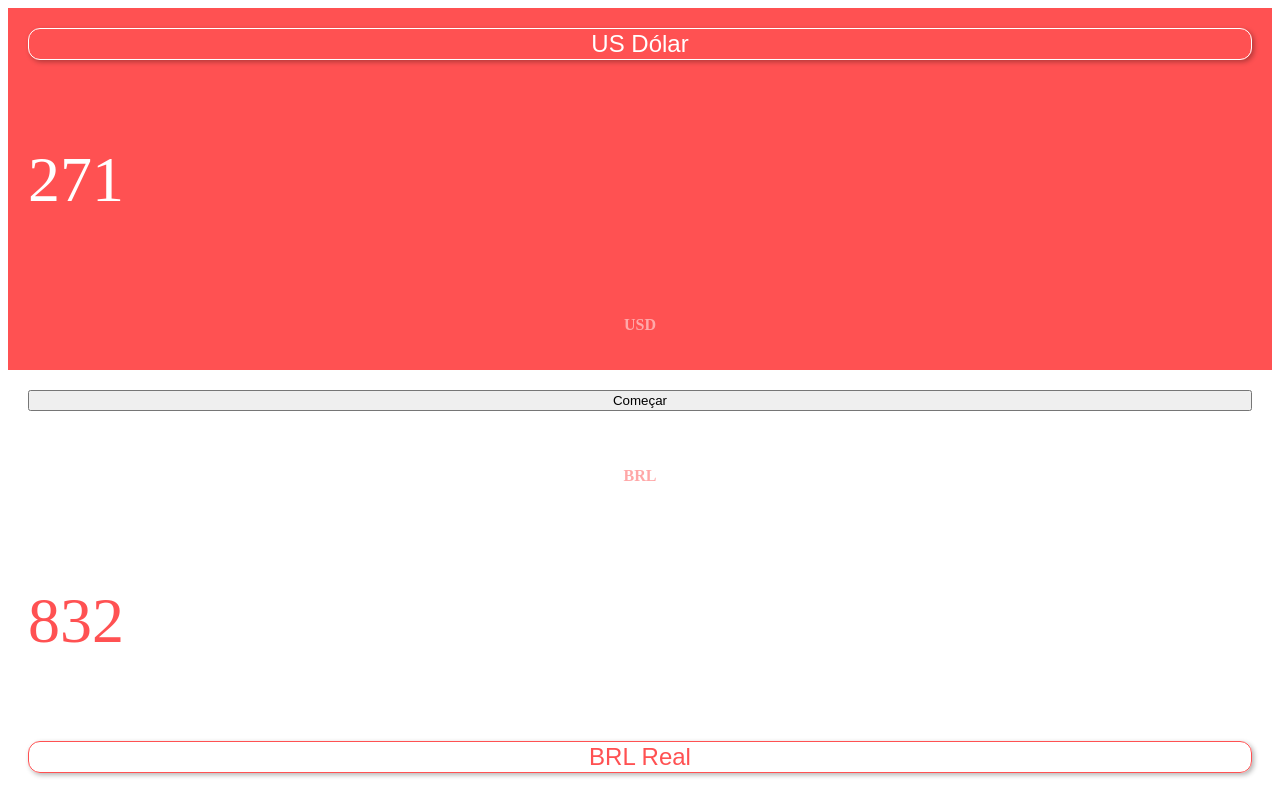
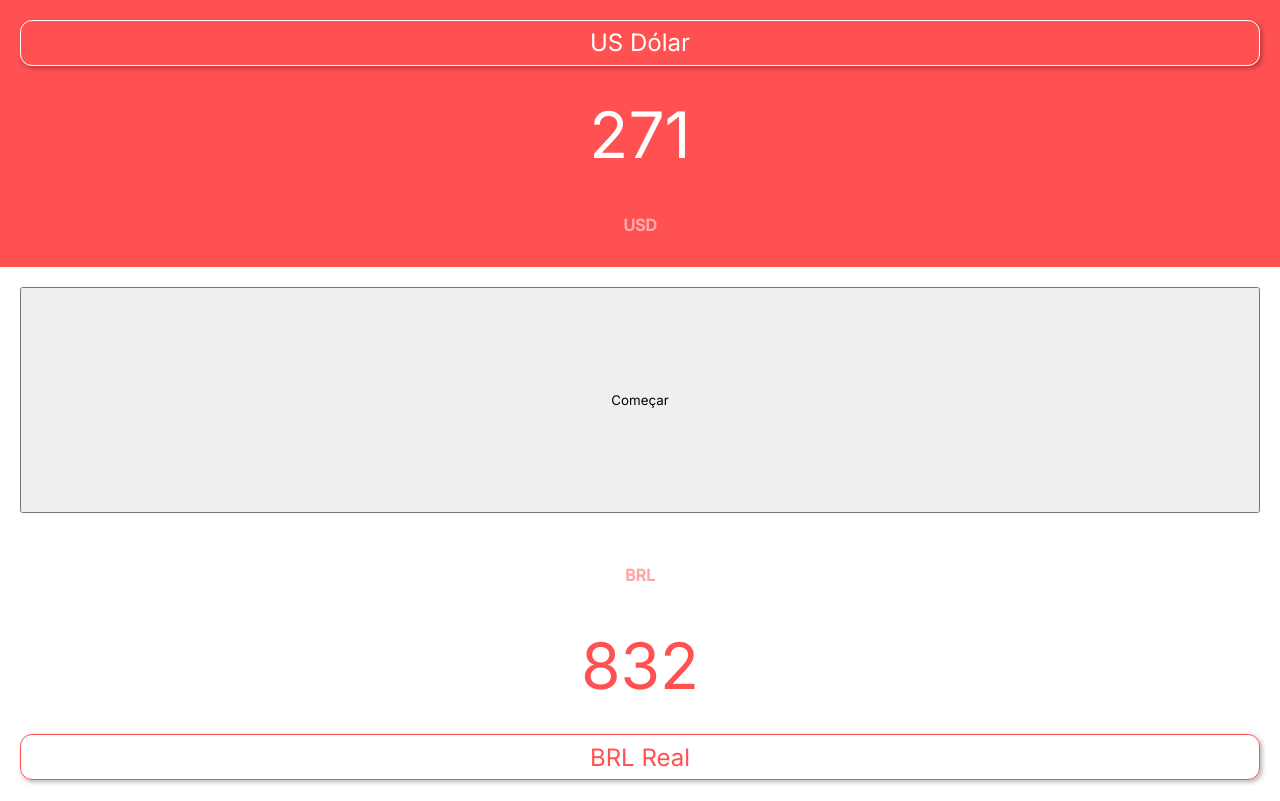
Before and after one commit to Rianfiore/currency-converter-frontend, a React (Vite) app: page / in a window 1280 px wide. Built offline with nearby package versions, Linux system fonts and the light colour scheme.

Commit message:
style(Main):  add style for main

```diff
--- /dev/null
+++ b/src/main.css
@@ -0,0 +1,22 @@
+@import url('https://fonts.googleapis.com/css2?family=Inter:wght@300;400;500&display=swap');
+
+* {
+  margin: 0;
+  padding: 0;
+  box-sizing: border-box;
+  font-family: "Inter", sans-serif;
+  width: 100%;
+  text-align: center;
+  height: 100%;
+}
+
+#root {
+  display: flex;
+  flex-direction: column;
+  align-items: center;
+}
+
+body {
+  height: 100vh;
+  overflow-y: hidden;
+}
```
Also changed, not shown: src/main.tsx (+7 -7 lines).
